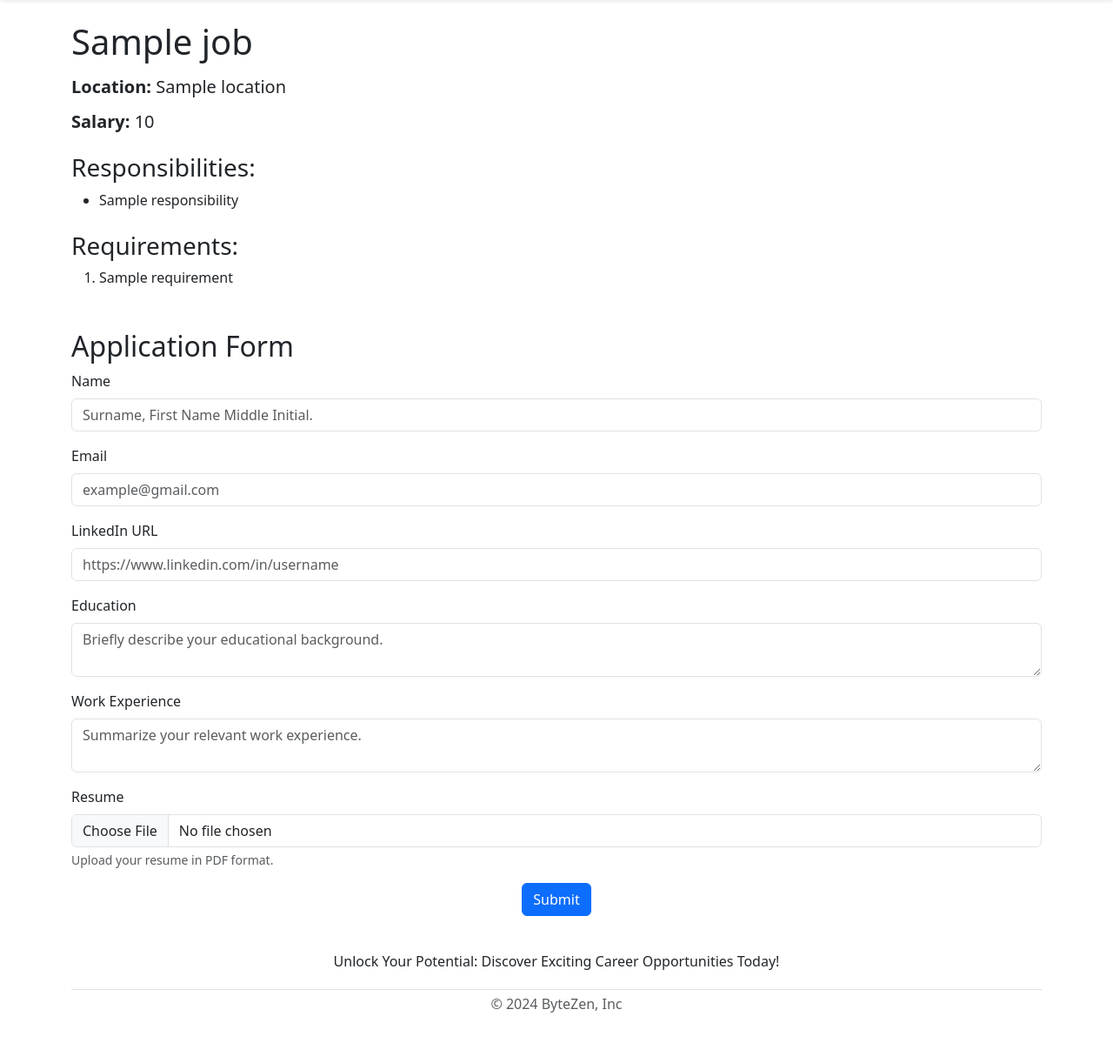
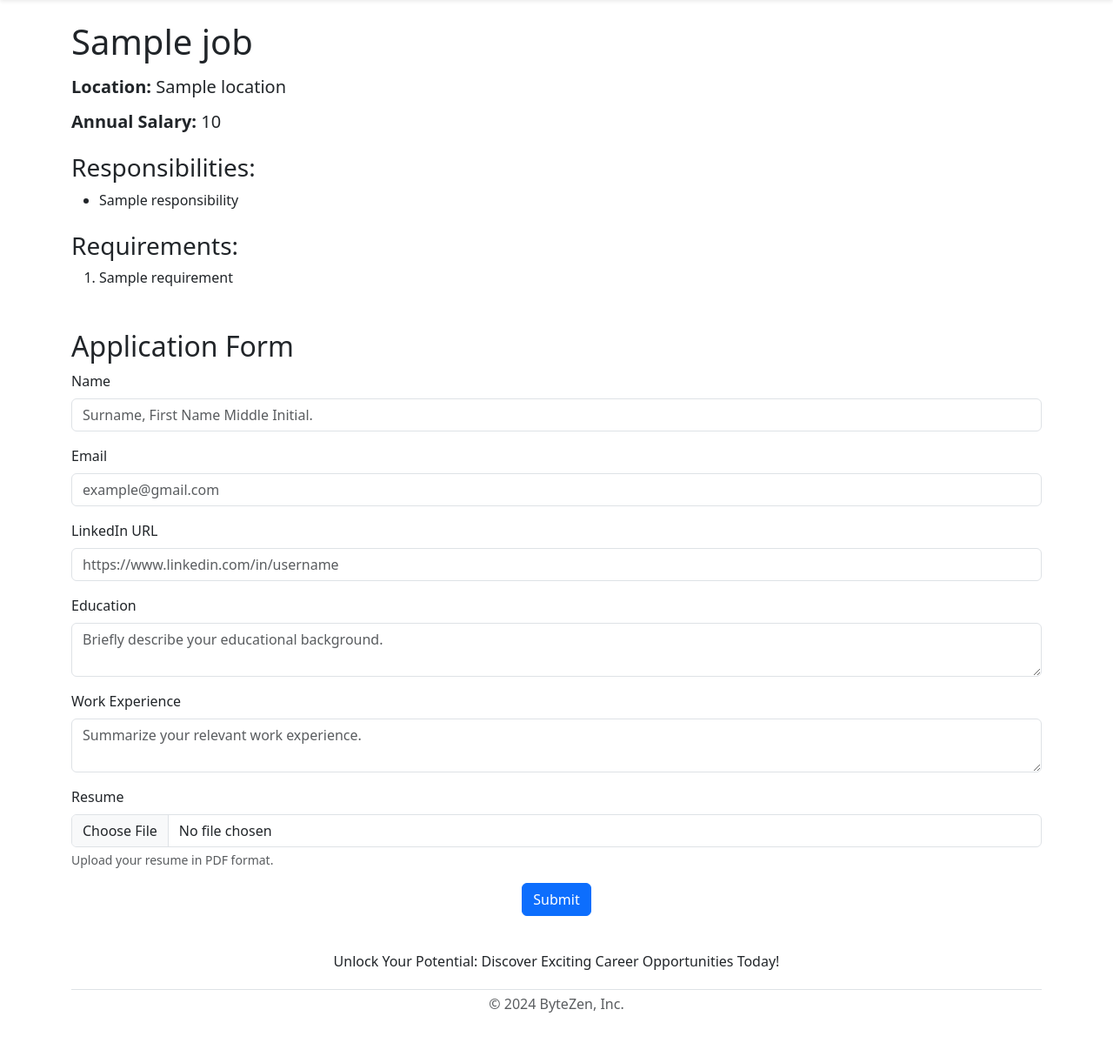
Before and after one commit to jayelcee/bytezen-careers-website, a Flask app: template templates/jobpage.html in a window 1280 px wide. Shown: the part 56-1278 px from the top of the page at 87% size. Run offline with Flask 3, Linux system fonts and the light colour scheme; the template is opened without the code that fills it: most values are stand-ins (such as "Sample title", 1, 10 or a date in 2020).

Commit message:
saved changes

```diff
--- a/templates/footer.html
+++ b/templates/footer.html
@@ -3,6 +3,6 @@
     <ul class="nav justify-content-center border-bottom pb-1 mb-1">
       <p>Unlock Your Potential: Discover Exciting Career Opportunities Today!</p>
     </ul>
-    <p class="text-center text-body-secondary">&copy; 2024 ByteZen, Inc</p>
+    <p class="text-center text-body-secondary">&copy; 2024 ByteZen, Inc.</p>
   </footer>
 </div>
--- a/templates/jobitem.html
+++ b/templates/jobitem.html
@@ -9,7 +9,7 @@
     </div>
     {% if 'salary' in job %}
     <div>
-      <b>Salary:</b> {{job['salary']}}
+      <b>Annual Salary:</b> {{job['salary']}}
     </div>
     {% endif %}
   </div>
--- a/templates/jobpage.html
+++ b/templates/jobpage.html
@@ -18,7 +18,7 @@
     <div class="container mt-4">
         <h1 class="mb-3">{{ job.title }}</h1>
         <h2 class="h5 mb-3"><b>Location: </b>{{ job.location }}</h2>
-        <h2 class="h5"><b>Salary: </b>{{ job.salary }}</h2>
+        <h2 class="h5"><b>Annual Salary: </b>{{ job.salary }}</h2>
 
         <div class="my-4">
             <h3>Responsibilities:</h3>
```
